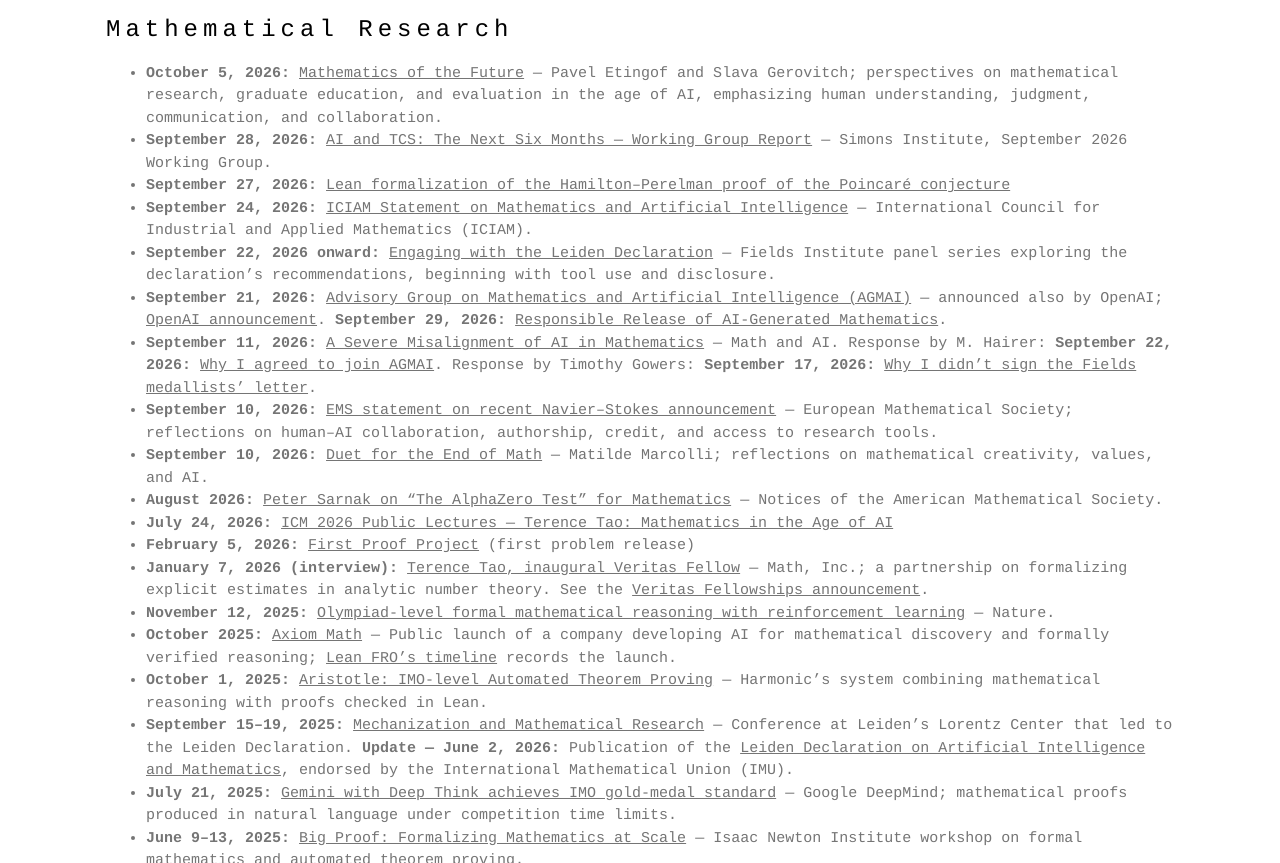
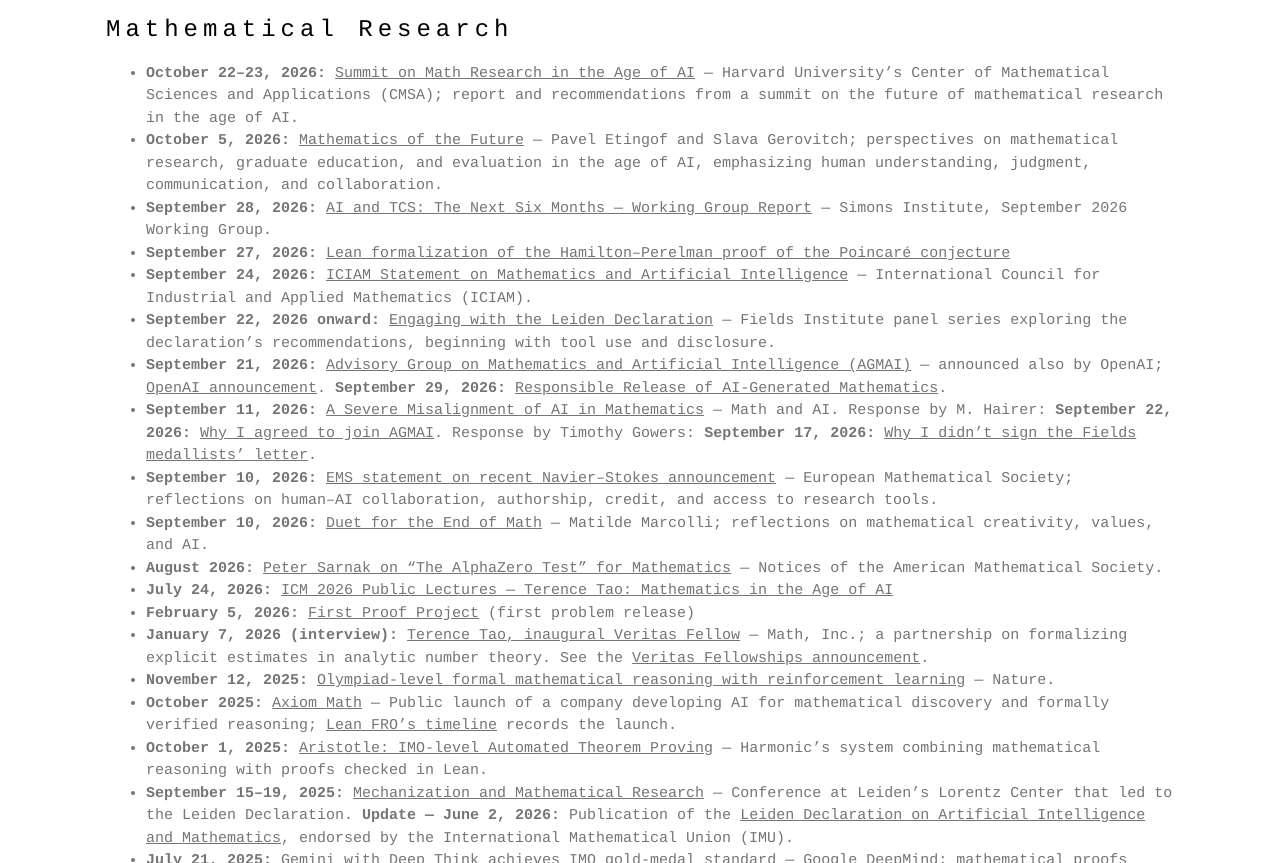
Before and after one commit to gharesifard/gharesifard.github.io, a plain HTML site: page seminar26.html in a window 1280 px wide. Shown: the part 3064-3927 px from the top of the page. Drawn offline with nearby package versions, Linux system fonts and the light colour scheme.

Commit message:
Add AI research summit event to seminar26.html

```diff
--- a/seminar26.html
+++ b/seminar26.html
@@ -118,6 +118,7 @@ h1, h2, h3, h4, h5, h6 {
     </ul>
     <h3>Mathematical Research</h3>
     <ul class="w3-text-grey">
+      <li><b>October 22–23, 2026:</b> <a href="https://cmsa.fas.harvard.edu/aimathresearch_summit/">Summit on Math Research in the Age of AI</a> — Harvard University’s Center of Mathematical Sciences and Applications (CMSA); report and recommendations from a summit on the future of mathematical research in the age of AI.</li>
       <li><b>October 5, 2026:</b> <a href="https://math.mit.edu/~etingof/futuremath.pdf">Mathematics of the Future</a> — Pavel Etingof and Slava Gerovitch; perspectives on mathematical research, graduate education, and evaluation in the age of AI, emphasizing human understanding, judgment, communication, and collaboration.</li>
       <li><b>September 28, 2026:</b> <a href="https://simons.berkeley.edu/AITCSreport?inline=">AI and TCS: The Next Six Months — Working Group Report</a> — Simons Institute, September 2026 Working Group.</li>
       <li><b>September 27, 2026:</b> <a href="https://github.com/qinz1yang/differential-geometry">Lean formalization of the Hamilton–Perelman proof of the Poincaré conjecture</a></li>
```
